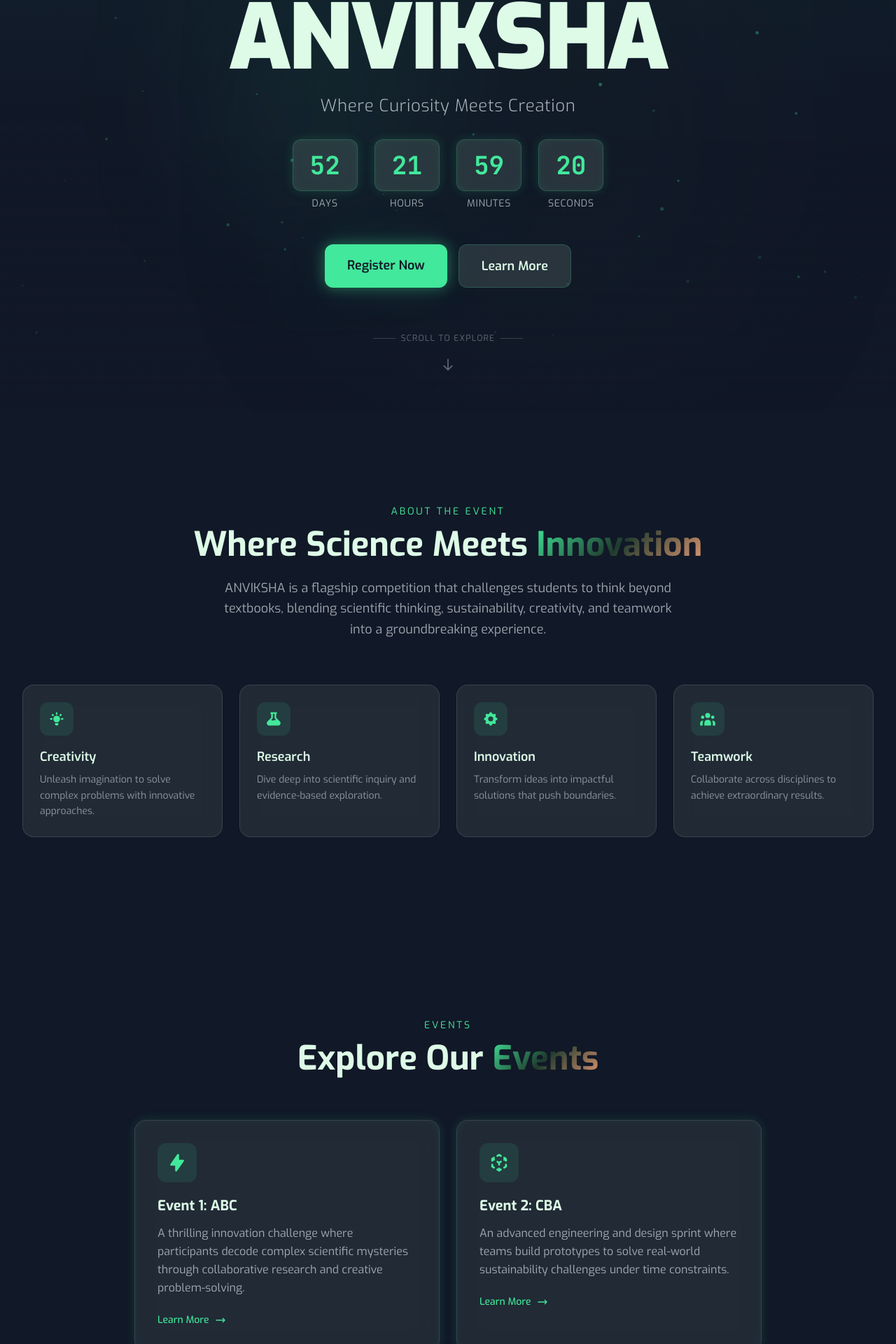
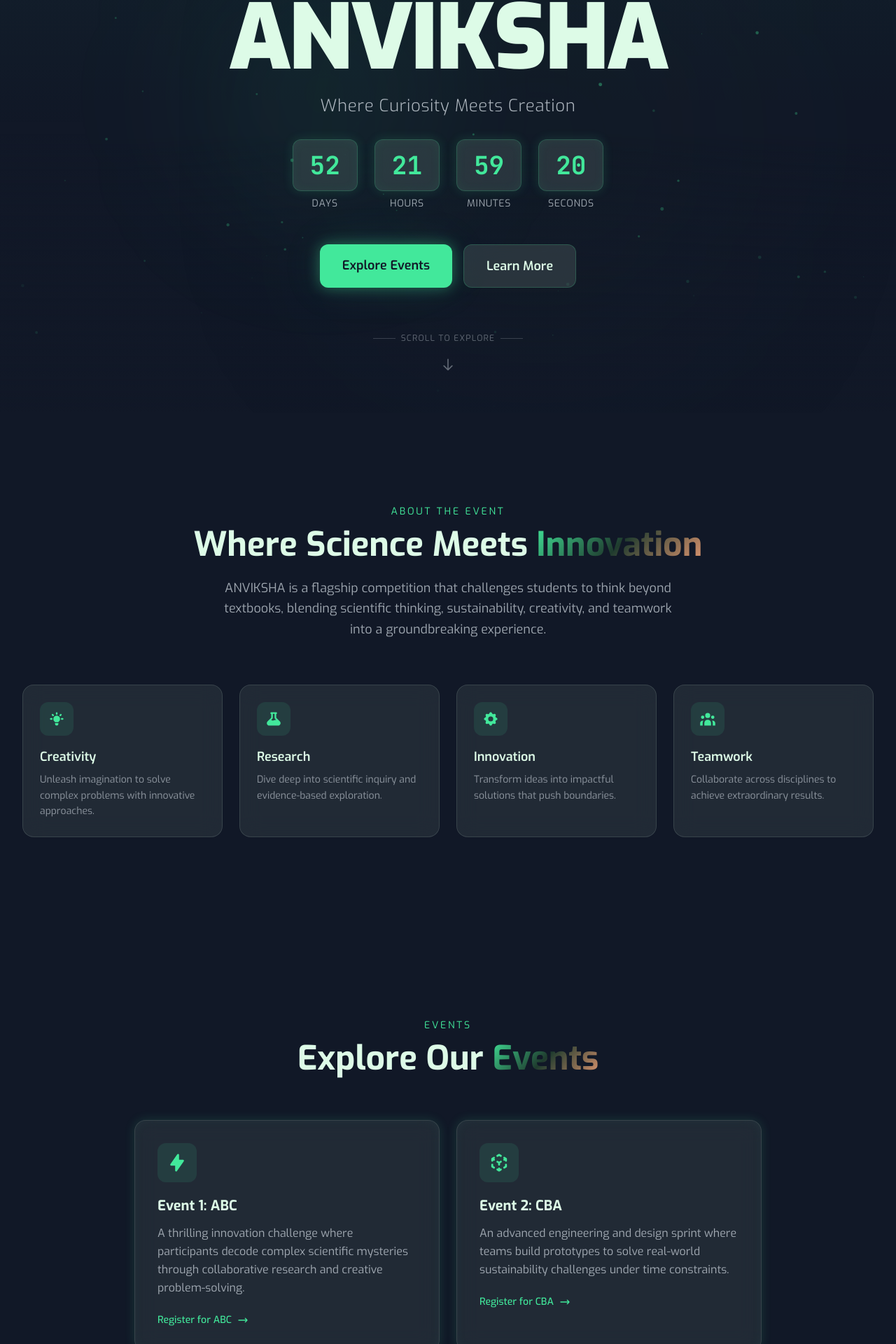
Before and after one commit to aaradhyari/ANVIKSHA, a React (Vite) app: page / in a window 1280 px wide. Shown: the part 210-2130 px from the top of the page at 70% size. Built offline with nearby package versions, Linux system fonts and the light colour scheme.

Commit message:
Events Button Redesign

```diff
--- a/public/event1.html
+++ b/public/event1.html
@@ -46,7 +46,7 @@
         <a href="/" class="text-lg md:text-xl font-bold text-frosted-mint">
           <span class="text-neon-emerald">&lt;</span>ANVIKSHA<span class="text-neon-emerald">/&gt;</span>
         </a>
-        <a href="/" class="text-sm text-silver-mist/80 hover:text-neon-emerald transition-colors">Back to Home</a>
+        <a href="#register-section" class="px-5 py-2 text-sm font-semibold text-cosmic-navy bg-neon-emerald rounded-lg hover:bg-neon-emerald/90 transition-all duration-200 neon-glow">Register Team</a>
       </div>
     </nav>
 
--- a/public/event2.html
+++ b/public/event2.html
@@ -46,7 +46,7 @@
         <a href="/" class="text-lg md:text-xl font-bold text-frosted-mint">
           <span class="text-neon-emerald">&lt;</span>ANVIKSHA<span class="text-neon-emerald">/&gt;</span>
         </a>
-        <a href="/" class="text-sm text-silver-mist/80 hover:text-neon-emerald transition-colors">Back to Home</a>
+        <a href="#register-section" class="px-5 py-2 text-sm font-semibold text-cosmic-navy bg-neon-emerald rounded-lg hover:bg-neon-emerald/90 transition-all duration-200 neon-glow">Register Team</a>
       </div>
     </nav>
 
--- a/src/components/Events.jsx
+++ b/src/components/Events.jsx
@@ -7,12 +7,14 @@ const events = [
     title: 'Event 1: ABC',
     summary: 'A thrilling innovation challenge where participants decode complex scientific mysteries through collaborative research and creative problem-solving.',
     link: '/event1.html',
+    registerLabel: 'Register for ABC',
   },
   {
     icon: HiCubeTransparent,
     title: 'Event 2: CBA',
     summary: 'An advanced engineering and design sprint where teams build prototypes to solve real-world sustainability challenges under time constraints.',
     link: '/event2.html',
+    registerLabel: 'Register for CBA',
   },
 ];
 
@@ -50,7 +52,7 @@ export default function Events() {
               <h3 className="text-xl font-bold text-frosted-mint mb-3">{event.title}</h3>
               <p className="text-silver-mist/70 leading-relaxed mb-5">{event.summary}</p>
               <span className="inline-flex items-center gap-2 text-sm text-neon-emerald font-medium group-hover:gap-3 transition-all">
-                Learn More
+                {event.registerLabel}
                 <svg className="w-4 h-4" fill="none" viewBox="0 0 24 24" stroke="currentColor">
                   <path strokeLinecap="round" strokeLinejoin="round" strokeWidth={2} d="M17 8l4 4m0 0l-4 4m4-4H3" />
                 </svg>
--- a/src/components/Hero.jsx
+++ b/src/components/Hero.jsx
@@ -55,10 +55,10 @@ export default function Hero() {
           className="flex flex-col sm:flex-row gap-4 justify-center"
         >
           <a
-            href="#register"
+            href="#events"
             className="px-8 py-4 text-lg font-semibold text-cosmic-navy bg-neon-emerald rounded-xl hover:bg-neon-emerald/90 transition-all duration-300 neon-glow"
           >
-            Register Now
+            Explore Events
           </a>
           <a
             href="#about"
```
Also changed, not shown: 1 other file (tests, documents, lock files or other folders).
